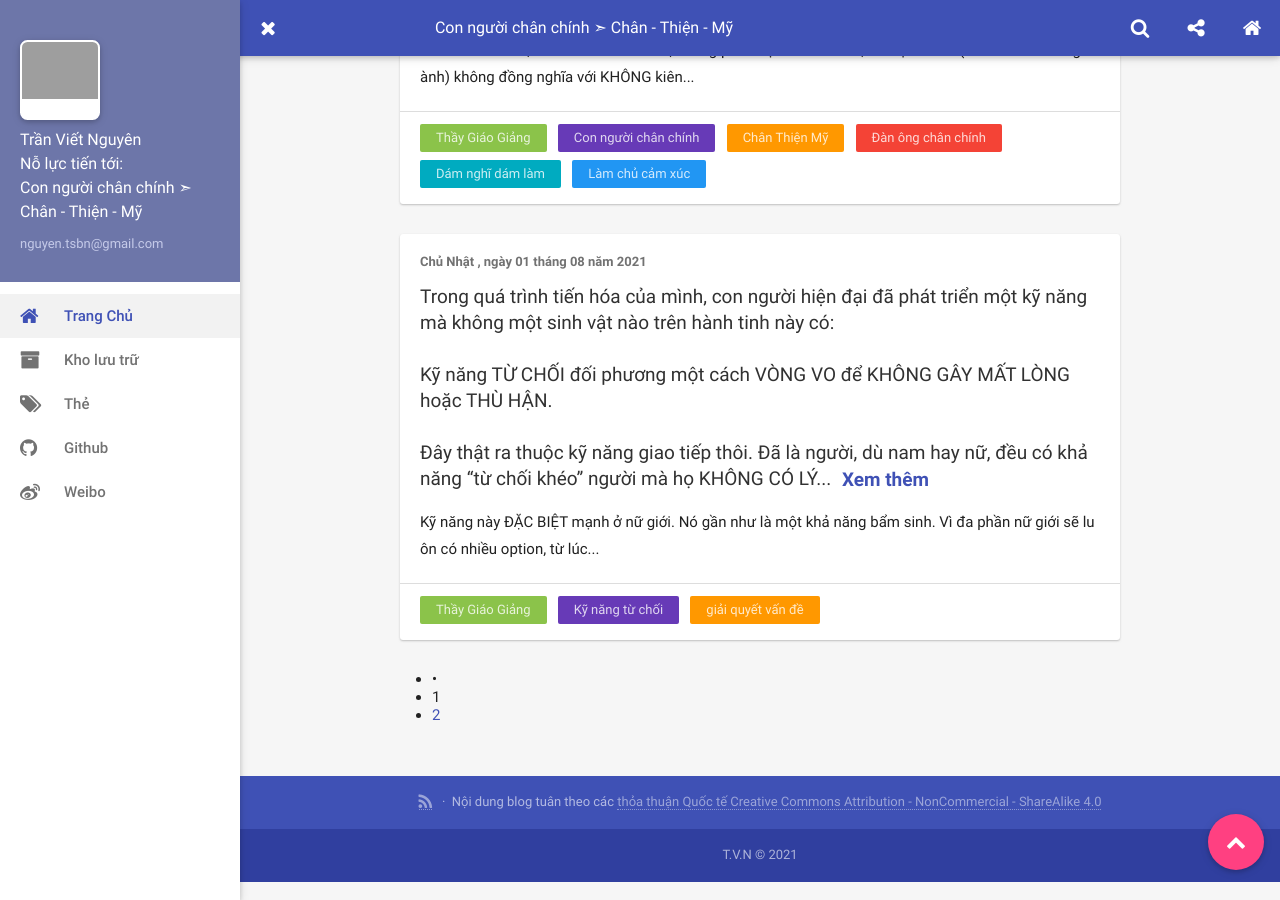
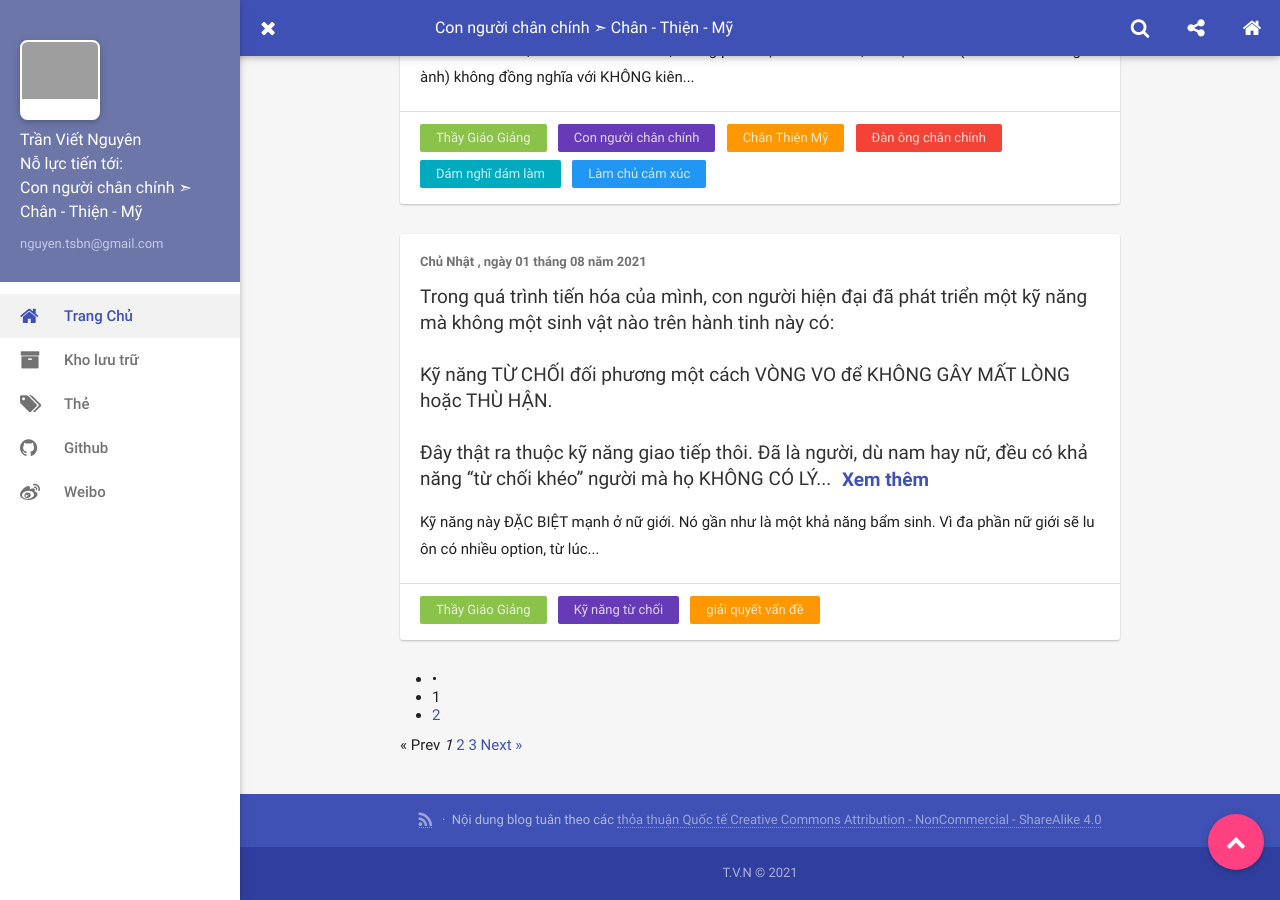
Before and after one commit to tranvietnguyen/blog, a Jekyll site: the page built from index.html, in a window 1280 px wide and 900 px high, scrolled down 1848 px. Built offline with Jekyll 4.4.1, drawn with Linux system fonts in a browser that asks for light colours; the list of posts is cut into pages by our own code; comment, search, counter and statistics services are not loaded.

Commit message:
thử phân trang mơi

```diff
--- a/_layouts/home.html
+++ b/_layouts/home.html
@@ -104,4 +104,31 @@
       </div>
     {%- endif %}
 
+
+    {% if paginator.total_pages > 1 %}
+<div class="pagination">
+  {% if paginator.previous_page %}
+    <a href="{{ paginator.previous_page_path | relative_url }}">&laquo; Prev</a>
+  {% else %}
+    <span>&laquo; Prev</span>
+  {% endif %}
+
+  {% for page in (1..paginator.total_pages) %}
+    {% if page == paginator.page %}
+      <em>{{ page }}</em>
+    {% elsif page == 1 %}
+      <a href="{{ '/' | relative_url }}">{{ page }}</a>
+    {% else %}
+      <a href="{{ site.paginate_path | relative_url | replace: ':num', page }}">{{ page }}</a>
+    {% endif %}
+  {% endfor %}
+
+  {% if paginator.next_page %}
+    <a href="{{ paginator.next_page_path | relative_url }}">Next &raquo;</a>
+  {% else %}
+    <span>Next &raquo;</span>
+  {% endif %}
+</div>
+{% endif %}
+
   {%- endif -%}
```
